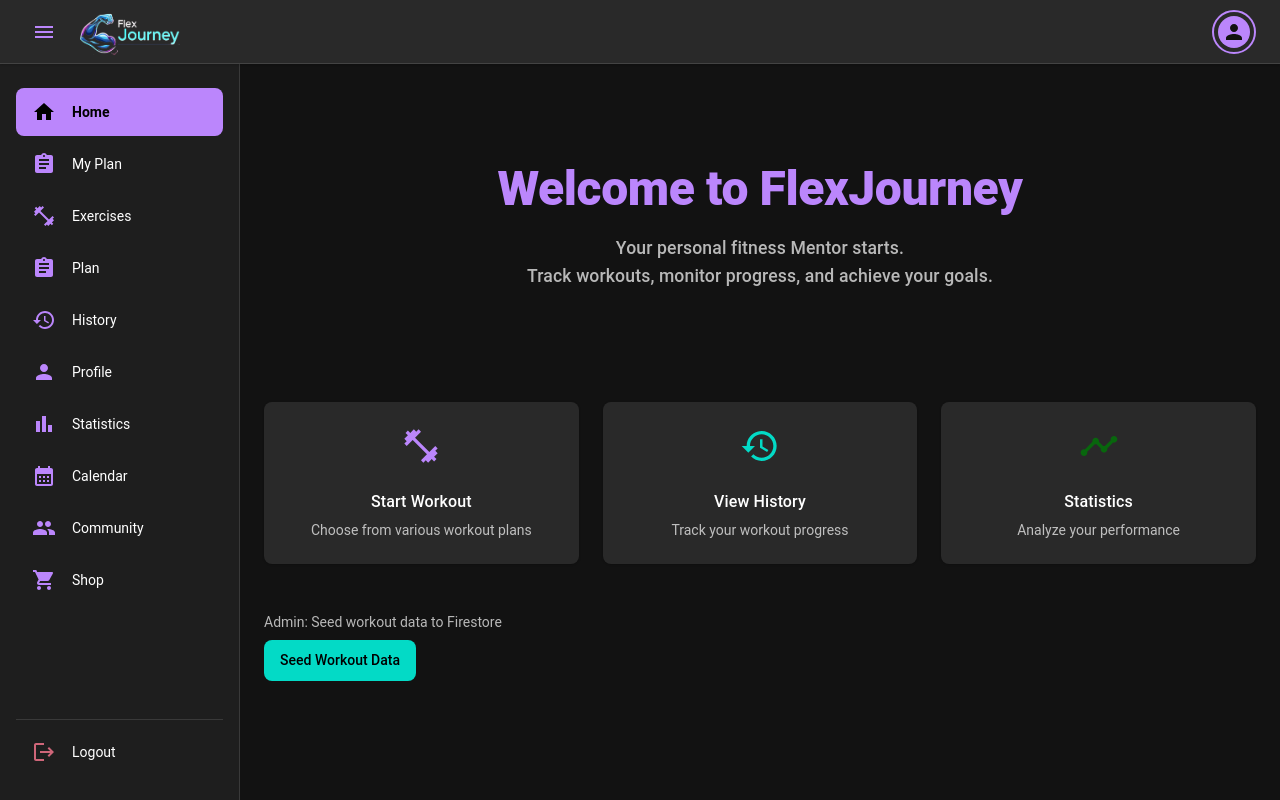
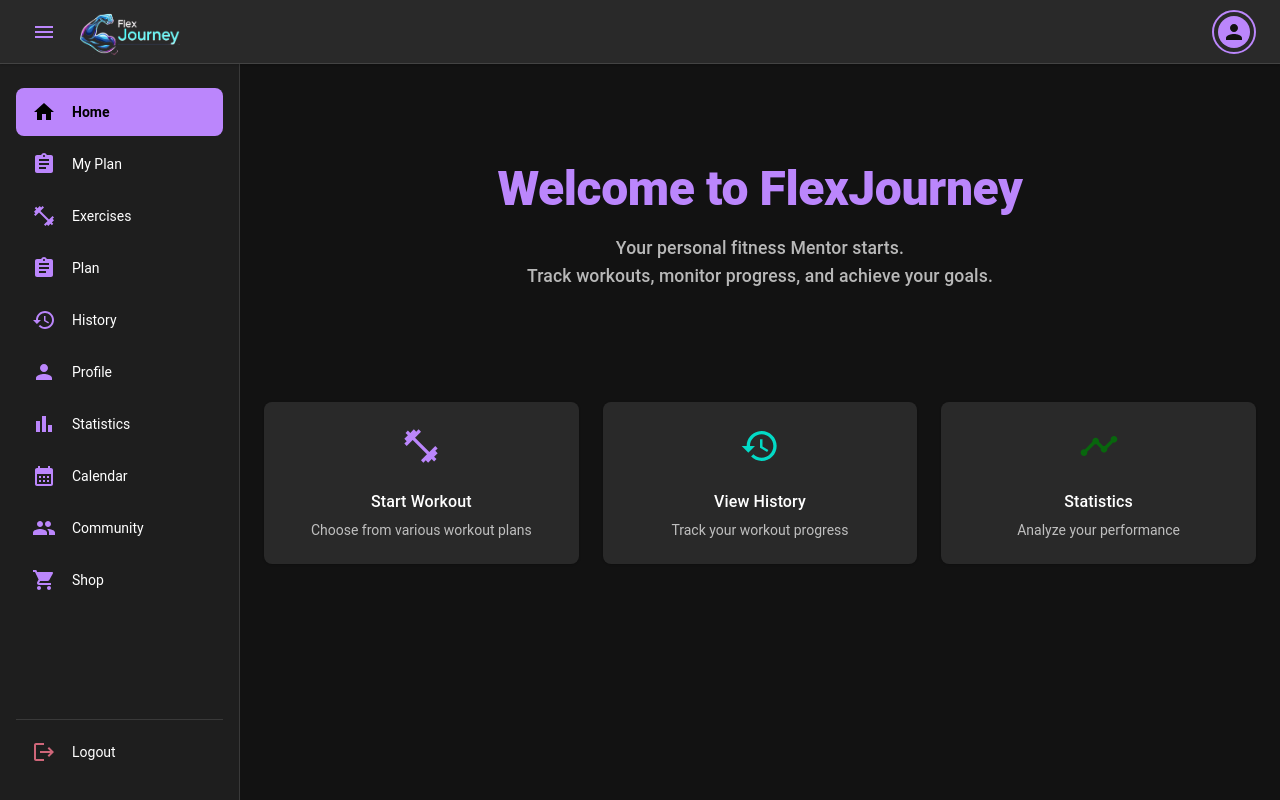
Before and after one commit to ibhf13/flexJourney, a React app: page / in a window 1280 px wide. Built offline with nearby package versions, Linux system fonts and the light colour scheme; no server answers; the database is empty; sample sign-in values are in the browser's storage; the HTML template or start-up script is replaced by a standard one.

Commit message:
minor changes

```diff
--- a/src/features/exercises/types/ExerciseTypes.ts
+++ b/src/features/exercises/types/ExerciseTypes.ts
@@ -4,6 +4,7 @@ export interface Exercise {
     title: string
     description: string
     imageUrl?: string
+    videoUrl?: string
     category: string
     type: string
     level: string
--- a/src/pages/ExercisesPage.tsx
+++ b/src/pages/ExercisesPage.tsx
@@ -65,7 +65,6 @@ const ExercisesPage = () => {
                 setExerciseToDelete(null)
             } catch (error) {
                 console.error('Failed to delete exercise:', error)
-                // You might want to show an error message to the user here
             }
         }
     }
@@ -131,8 +130,8 @@ const ExercisesPage = () => {
                                 <Grid item xs={12} sm={6} md={4} lg={3} key={exercise.id}>
                                     <ExerciseCard
                                         exercise={exercise}
-                                        onEdit={handleExerciseEdit}
-                                        onDelete={handleExerciseDelete}
+                                        onEdit={isAdmin ? handleExerciseEdit : undefined}
+                                        onDelete={isAdmin ? handleExerciseDelete : undefined}
                                         onView={handleExerciseSelect}
                                         isAdmin={isAdmin}
                                     />
--- a/src/pages/HomePage.tsx
+++ b/src/pages/HomePage.tsx
@@ -9,7 +9,7 @@ import { motion } from 'framer-motion'
 const HomePage = () => {
   const { user } = useAuthContext()
 
-  const allowSeed = user?.uid === 'TZ5qhIjQIphdxb8VlIFhZJJ1NKy2' || 'VvjUP3SpQGNwARNFQl1HjG725Ly1'
+  const allowSeed = user?.uid === 'VvjUP3SpQGNwARNFQl1HjG725Ly1'
 
   return (
     <PageContainer>
```
Also changed, not shown: 1 other file (tests, documents, lock files or other folders).
